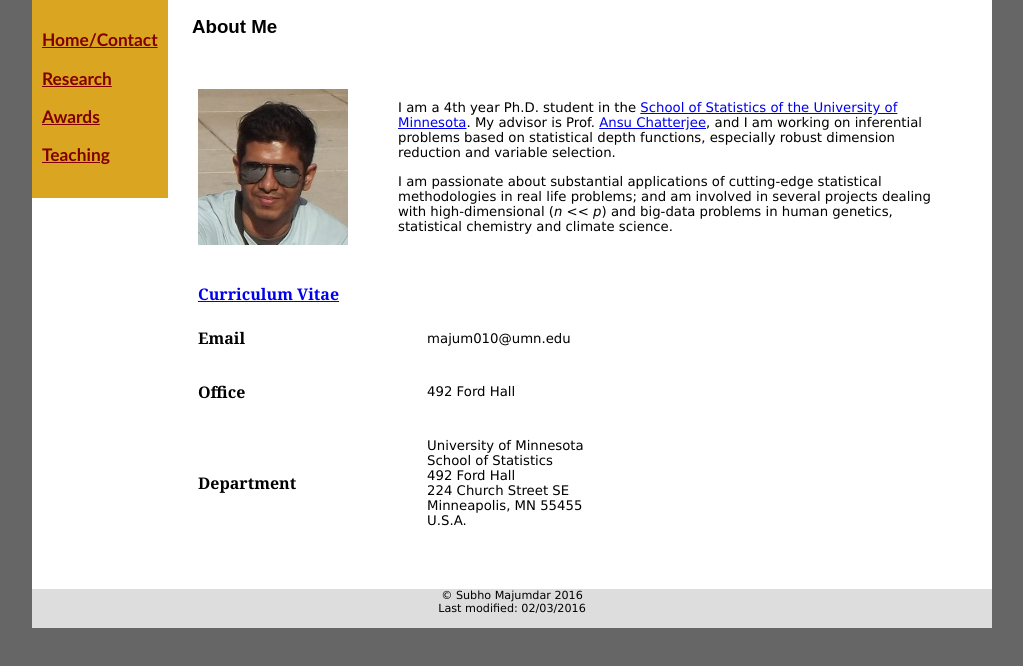
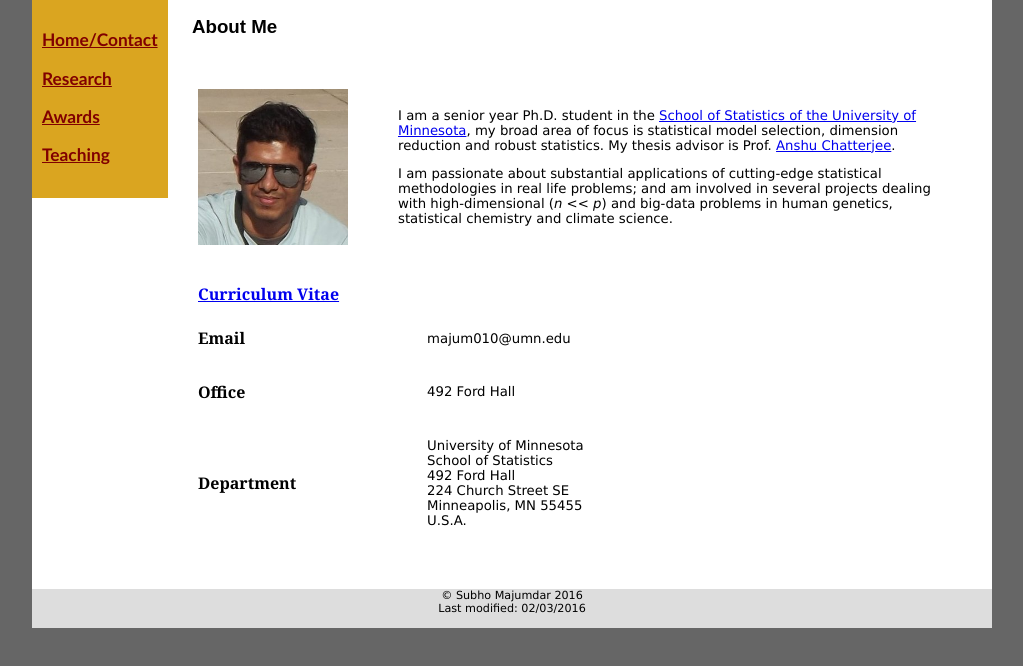
Before and after one commit to shubhobm/shubhobm.github.io, a plain HTML site: page index.html in a window 1280 px wide. Shown: the part 60-726 px from the top of the page, without its empty margins (128-1151 px from the left). Drawn offline with Linux system fonts and the light colour scheme.

Commit message:
Update index.html

```diff
--- a/index.html
+++ b/index.html
@@ -44,15 +44,16 @@
 <tr>
 <td width="168"><img src="sbm.JPG" alt="Subho Majumdar's photo" width=150 class="fltlft" /></td>
 <td width="12">&nbsp;</td>
-            <td width="555"><p>I am a 4th year Ph.D. student in
-                the <a href="http://www.stat.umn.edu/"> School of Statistics of the
-                  University of Minnesota</a>.  My advisor is Prof. <a href="http://users.stat.umn.edu/~chatt019/">Ansu
-                  Chatterjee</a>, and I am working on inferential problems based on statistical depth functions, especially robust dimension reduction and variable selection.</p>
-
-				  <p>I am passionate about substantial applications of cutting-edge statistical methodologies in real life problems; and am involved in several
+<td width="555">
+	<p>
+		I am a senior year Ph.D. student in the <a href="http://www.stat.umn.edu/"> School of Statistics of the
+		University of Minnesota</a>, my broad area of focus is statistical model selection, dimension reduction and robust statistics.
+		My thesis advisor is Prof. <a href="http://users.stat.umn.edu/~chatt019/">Anshu Chatterjee</a>.
+	<p>
+		I am passionate about substantial applications of cutting-edge statistical methodologies in real life problems; and am involved in several
 		projects dealing with high-dimensional (<i>n << p</i>) and big-data problems in human genetics, statistical chemistry and climate science.
-				  </p></td>
-          </tr>
+	</p>
+	</td></tr>
 	</table>
 <table width="531" border="0" cellpadding="6" cellspacing="0">
 	<tr>
```
Lines whose indentation alone changed are shown as unchanged.
